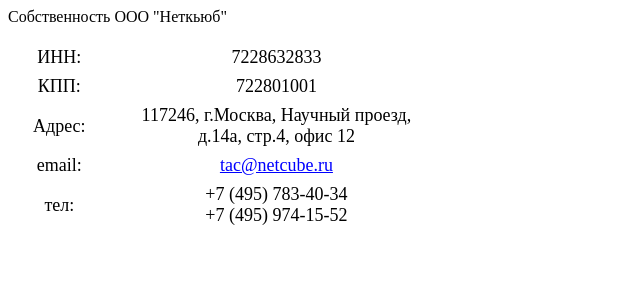
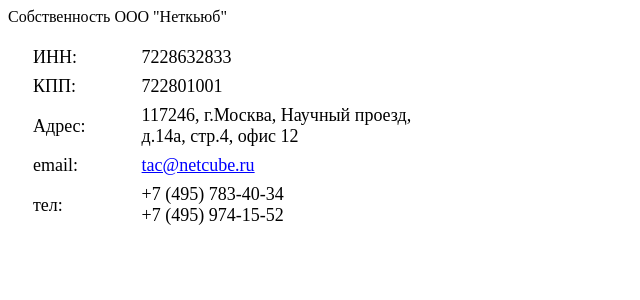
Before and after one commit to aakozlov85/netbox-barcode, a Django app: template netbox_barcode/templates/netbox_barcode/company_info.html in a window 1280 px wide. Shown: the top 300 px of the page, without its empty margins (0-640 px from the left). Run offline with Django 3.2, Linux system fonts and the light colour scheme; the template is opened without the code that fills it, so the values that code supplies are empty.

Commit message:
исправлены ошибки со шрифтами и отступами

```diff
--- a/netbox_barcode/templates/netbox_barcode/company_info.html
+++ b/netbox_barcode/templates/netbox_barcode/company_info.html
@@ -1,88 +1,88 @@
 <style type="text/css">
-  .barcode_tab {
+  .barcode-tab {
     margin: 0 0 10px 20px;
   }
 
-  .barcode_tab a {
+  .barcode-tab a {
     color: blue;
     text-decoration: underline;
   }
 
-  html[data-netbox-color-mode=dark] .barcode_tab a {
+  html[data-netbox-color-mode=dark] .barcode-tab a {
     color: blue;
     text-decoration: underline;
   }
 
-  table th {
+  table td {
     font-weight: normal;
     padding: 3px;
     font-size: 18px;
   }
 
-  html[data-netbox-color-mode=dark] table th {
+  html[data-netbox-color-mode=dark] table td {
     font-size: 18px;
   }
 
-  .barcode_tab_empty {
+  .barcode-tab-empty {
     width: 40px;
   }
 
   @media print {
-    .p_tabl {
+    .p-tabl {
       font-size: 18px;
     }
   }
 </style>
 
 <div>
-  <p class="p_text"> <span>Собственность ООО "Неткьюб" </span> </p>
-  <div class="barcode_tab">
-    <table>
+  <p class="p-text"> <span>Собственность ООО "Неткьюб"</span> </p>
+  <div >
+    <table class="barcode-tab">
       <tr>
-        <th>
-          <p class="p_tabl">ИНН:</p>
-        </th>
-        <th class="barcode_tab_empty"></th>
-        <th>
-          <p class="p_tabl">7228632833</p>
-        </th>
+        <td>
+          <p class="p-tabl">ИНН:</p>
+        </td>
+        <td class="barcode-tab-empty"></td>
+        <td>
+          <p class="p-tabl">7228632833</p>
+        </td>
       </tr>
       <tr>
-        <th>
-          <p class="p_tabl">КПП:</p>
-        </th>
-        <th class="barcode_tab_empty"></th>
-        <th>
-          <p class="p_tabl">722801001</p>
-        </th>
+        <td>
+          <p class="p-tabl">КПП:</p>
+        </td>
+        <td class="barcode-tab-empty"></td>
+        <td>
+          <p class="p-tabl">722801001</p>
+        </td>
       </tr>
       <tr>
-        <th>
-          <p class="p_tabl">Адрес:</p>
-        </th>
-        <th class="barcode_tab_empty"></th>
-        <th>
-          <p class="p_tabl">117246, г.Москва, Научный проезд,<br>
+        <td>
+          <p class="p-tabl">Адрес:</p>
+        </td>
+        <td class="barcode-tab-empty"></td>
+        <td>
+          <p class="p-tabl">117246, г.Москва, Научный проезд,<br>
             д.14а, стр.4, офис 12</p>
-        </th>
+        </td>
       </tr>
       <tr>
-        <th>
-          <p class="p_tabl">email:</p>
-        </th>
-        <th class="barcode_tab_empty"></th>
-        <th>
-          <p class="p_tabl"><a href="mailto:tac@netcube.ru">tac@netcube.ru</a></p>
-        </th>
+        <td>
+          <p class="p-tabl">email:</p>
+        </td>
+        <td class="barcode-tab-empty"></td>
+        <td>
+          <p class="p-tabl"><a href="mailto:tac@netcube.ru">tac@netcube.ru</a></p>
+        </td>
       </tr>
       <tr>
-        <th>
-          <p class="p_tabl">тел:</p>
-        </th>
-        <th class="barcode_tab_empty"></th>
-        <th>
-          <p class="p_tabl">+7 (495) 783-40-34 <br> +7 (495) 974-15-52</p>
-        </th>
+        <td>
+          <p class="p-tabl">тел:</p>
+        </td>
+        <td class="barcode-tab-empty"></td>
+        <td>
+          <p class="p-tabl">+7 (495) 783-40-34 <br> +7 (495) 974-15-52</p>
+        </td>
       </tr>
     </table>
   </div>
```
Also changed, not shown: netbox_barcode/templates/netbox_barcode/barcode_bulk_info.html (+18 -15 lines), netbox_barcode/templates/netbox_barcode/barcode_info.html (+12 -12 lines).
